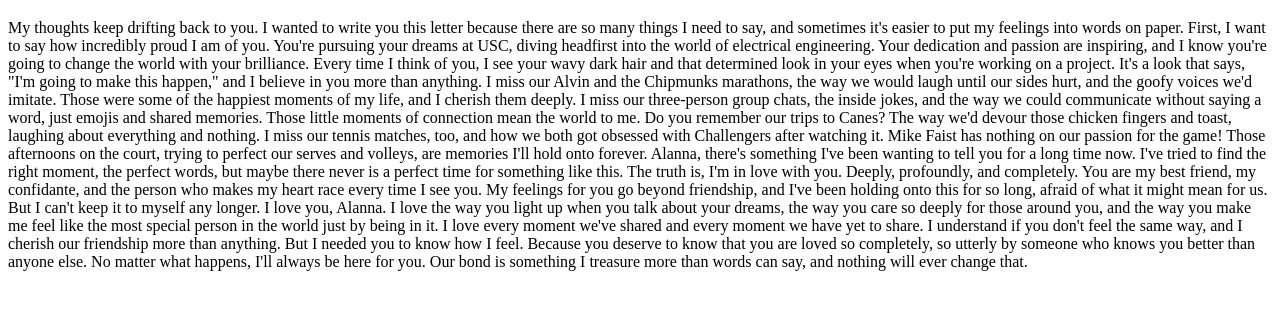
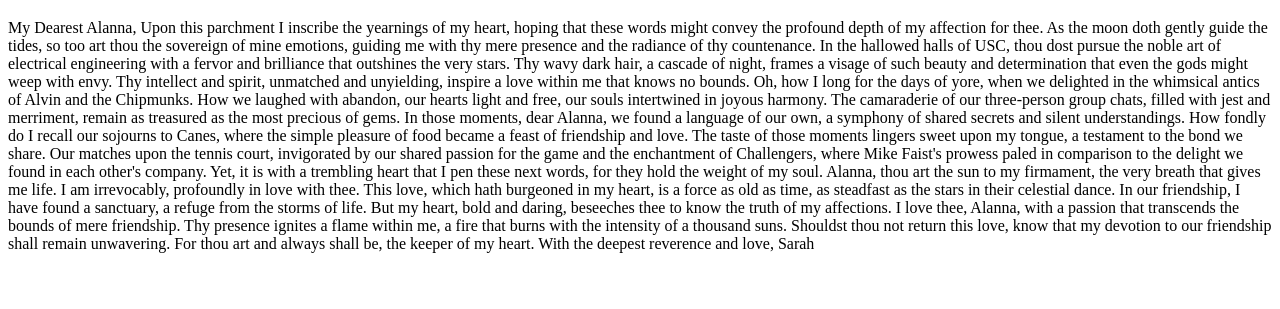
Before and after one commit to srhklm/srhklm.github.io, a plain HTML site: page index.html in a window 1280 px wide. Shown: the part 61-370 px from the top of the page. Drawn offline with Linux system fonts and the light colour scheme.

Commit message:
Second Love Letter Update

```diff
--- a/index.html
+++ b/index.html
@@ -7,41 +7,44 @@
 
 <body>
     <h1>My Dearest, Alanna,</h1>
-    <p>My thoughts keep drifting back to you. I wanted to write you this letter because there are so many things I need
-        to say, and sometimes it's easier to put my feelings into words on paper.
+    <p>My Dearest Alanna,
 
-        First, I want to say how incredibly proud I am of you. You're pursuing your dreams at USC, diving headfirst into
-        the world of electrical engineering. Your dedication and passion are inspiring, and I know you're going to
-        change the world with your brilliance. Every time I think of you, I see your wavy dark hair and that determined
-        look in your eyes when you're working on a project. It's a look that says, "I'm going to make this happen," and
-        I believe in you more than anything.
+        Upon this parchment I inscribe the yearnings of my heart, hoping that these words might convey the profound
+        depth of my affection for thee. As the moon doth gently guide the tides, so too art thou the sovereign of mine
+        emotions, guiding me with thy mere presence and the radiance of thy countenance.
 
-        I miss our Alvin and the Chipmunks marathons, the way we would laugh until our sides hurt, and the goofy voices
-        we'd imitate. Those were some of the happiest moments of my life, and I cherish them deeply. I miss our
-        three-person group chats, the inside jokes, and the way we could communicate without saying a word, just emojis
-        and shared memories. Those little moments of connection mean the world to me.
+        In the hallowed halls of USC, thou dost pursue the noble art of electrical engineering with a fervor and
+        brilliance that outshines the very stars. Thy wavy dark hair, a cascade of night, frames a visage of such beauty
+        and determination that even the gods might weep with envy. Thy intellect and spirit, unmatched and unyielding,
+        inspire a love within me that knows no bounds.
 
-        Do you remember our trips to Canes? The way we'd devour those chicken fingers and toast, laughing about
-        everything and nothing. I miss our tennis matches, too, and how we both got obsessed with Challengers after
-        watching it. Mike Faist has nothing on our passion for the game! Those afternoons on the court, trying to
-        perfect our serves and volleys, are memories I'll hold onto forever.
+        Oh, how I long for the days of yore, when we delighted in the whimsical antics of Alvin and the Chipmunks. How
+        we laughed with abandon, our hearts light and free, our souls intertwined in joyous harmony. The camaraderie of
+        our three-person group chats, filled with jest and merriment, remain as treasured as the most precious of gems.
+        In those moments, dear Alanna, we found a language of our own, a symphony of shared secrets and silent
+        understandings.
 
-        Alanna, there's something I've been wanting to tell you for a long time now. I've tried to find the right
-        moment, the perfect words, but maybe there never is a perfect time for something like this. The truth is, I'm in
-        love with you. Deeply, profoundly, and completely. You are my best friend, my confidante, and the person who
-        makes my heart race every time I see you. My feelings for you go beyond friendship, and I've been holding onto
-        this for so long, afraid of what it might mean for us.
+        How fondly do I recall our sojourns to Canes, where the simple pleasure of food became a feast of friendship and
+        love. The taste of those moments lingers sweet upon my tongue, a testament to the bond we share. Our matches
+        upon the tennis court, invigorated by our shared passion for the game and the enchantment of Challengers, where
+        Mike Faist's prowess paled in comparison to the delight we found in each other's company.
 
-        But I can't keep it to myself any longer. I love you, Alanna. I love the way you light up when you talk about
-        your dreams, the way you care so deeply for those around you, and the way you make me feel like the most special
-        person in the world just by being in it. I love every moment we've shared and every moment we have yet to share.
+        Yet, it is with a trembling heart that I pen these next words, for they hold the weight of my soul. Alanna, thou
+        art the sun to my firmament, the very breath that gives me life. I am irrevocably, profoundly in love with thee.
+        This love, which hath burgeoned in my heart, is a force as old as time, as steadfast as the stars in their
+        celestial dance.
 
-        I understand if you don't feel the same way, and I cherish our friendship more than anything. But I needed you
-        to know how I feel. Because you deserve to know that you are loved so completely, so utterly by someone who
-        knows you better than anyone else.
+        In our friendship, I have found a sanctuary, a refuge from the storms of life. But my heart, bold and daring,
+        beseeches thee to know the truth of my affections. I love thee, Alanna, with a passion that transcends the
+        bounds of mere friendship. Thy presence ignites a flame within me, a fire that burns with the intensity of a
+        thousand suns.
 
-        No matter what happens, I'll always be here for you. Our bond is something I treasure more than words can say,
-        and nothing will ever change that.</p>
+        Shouldst thou not return this love, know that my devotion to our friendship shall remain unwavering. For thou
+        art and always shall be, the keeper of my heart.
+
+        With the deepest reverence and love,
+
+        Sarah</p>
 </body>
 
 </html>
```
